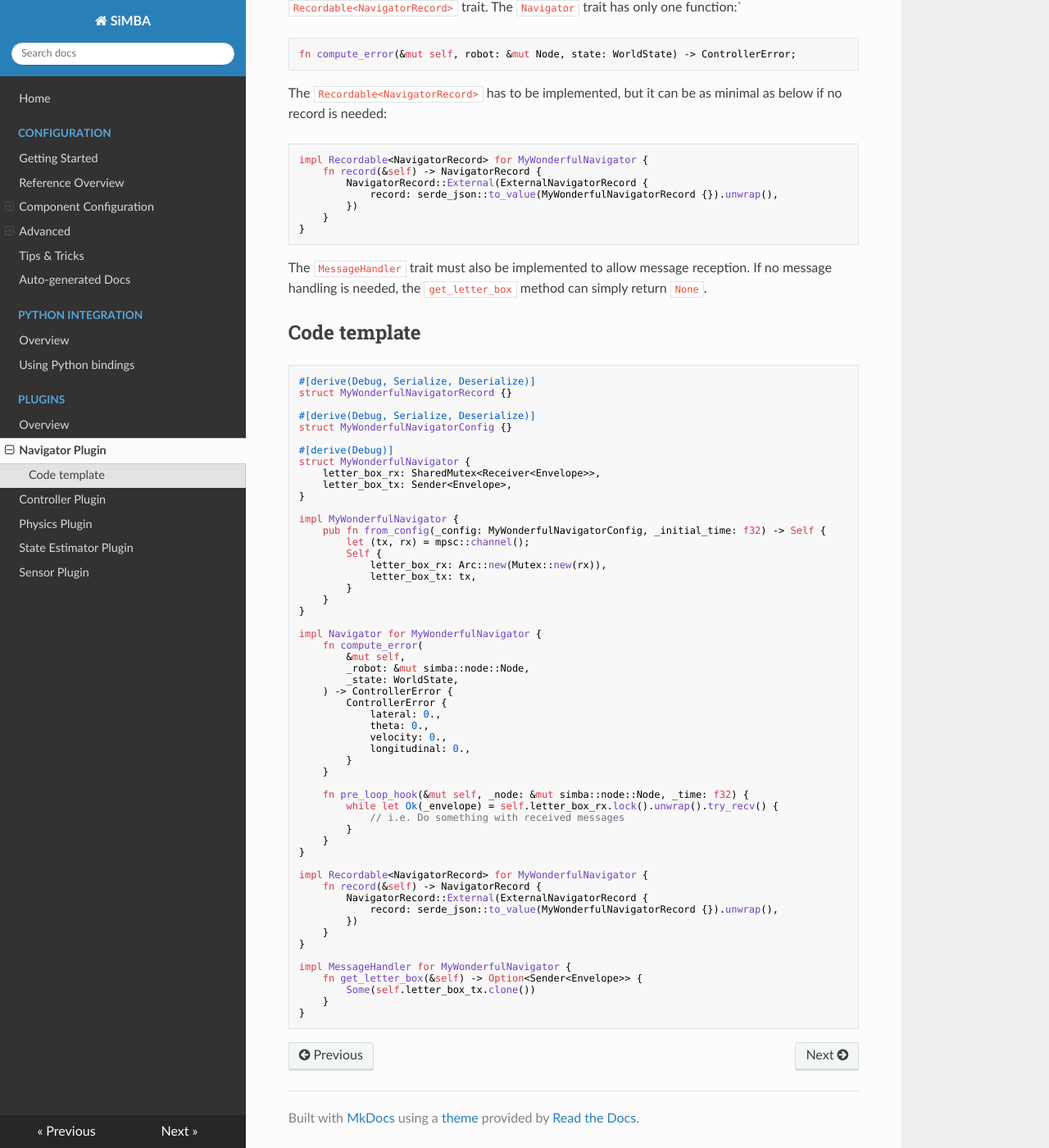
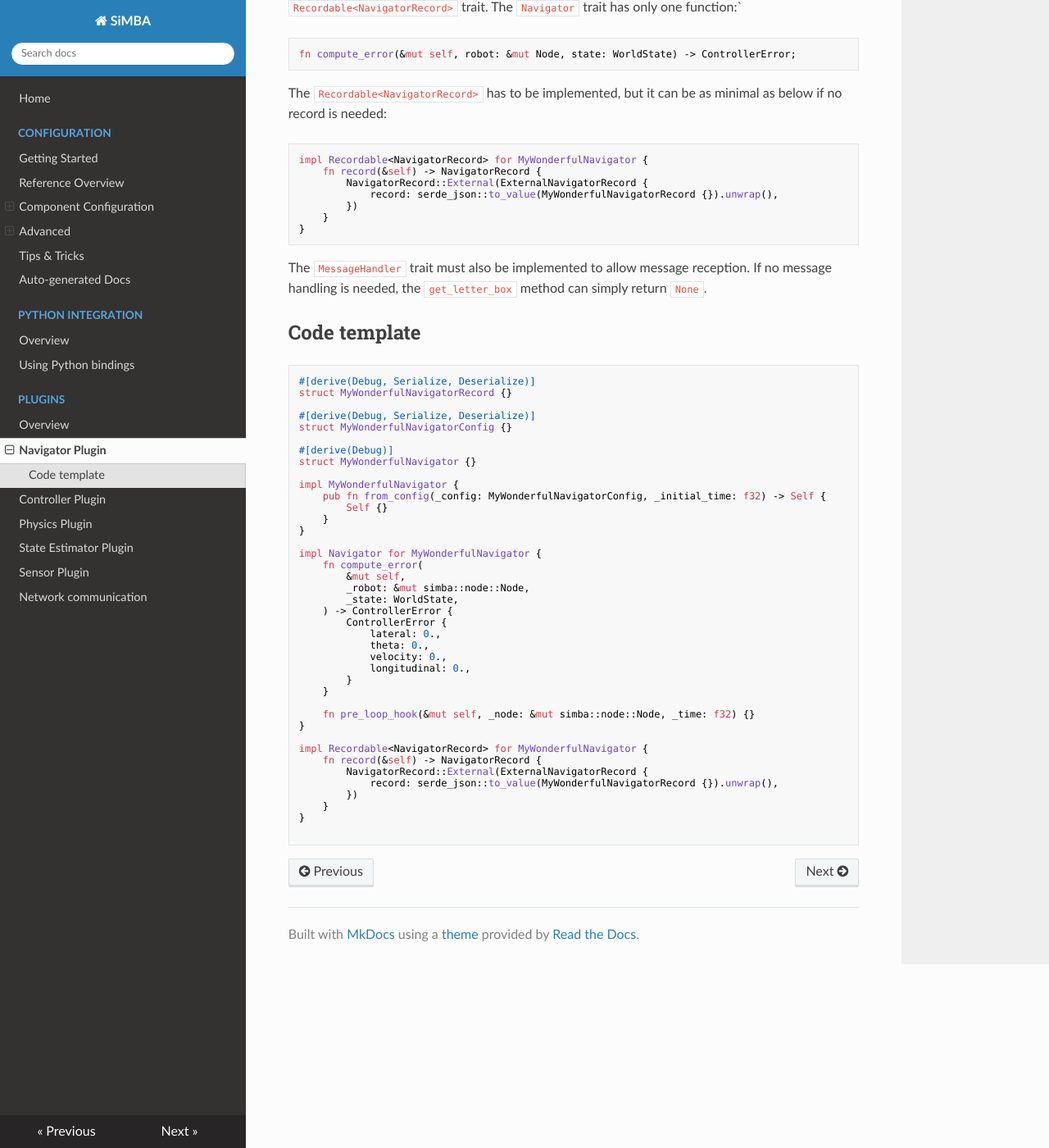
Before and after one commit to mescourrou/simba, an MkDocs documentation site: the page built from doc/user_manual/docs/plugin/navigator.md, in a window 1280 px wide and 1400 px high, scrolled down 236 px. Shown: the whole window at 82% size. Built offline with MkDocs 1.6.1, drawn with Linux system fonts in a browser that asks for light colours; nearby versions of some CDN libraries.

````diff
--- a/doc/user_manual/docs/plugin/navigator.md
+++ b/doc/user_manual/docs/plugin/navigator.md
@@ -32,18 +32,11 @@ struct MyWonderfulNavigatorRecord {}
 struct MyWonderfulNavigatorConfig {}
 
 #[derive(Debug)]
-struct MyWonderfulNavigator {
-    letter_box_rx: SharedMutex<Receiver<Envelope>>,
-    letter_box_tx: Sender<Envelope>,
-}
+struct MyWonderfulNavigator {}
 
 impl MyWonderfulNavigator {
     pub fn from_config(_config: MyWonderfulNavigatorConfig, _initial_time: f32) -> Self {
-        let (tx, rx) = mpsc::channel();
-        Self {
-            letter_box_rx: Arc::new(Mutex::new(rx)),
-            letter_box_tx: tx,
-        }
+        Self {}
     }
 }
 
@@ -61,11 +54,7 @@ impl Navigator for MyWonderfulNavigator {
         }
     }
 
-    fn pre_loop_hook(&mut self, _node: &mut simba::node::Node, _time: f32) {
-        while let Ok(_envelope) = self.letter_box_rx.lock().unwrap().try_recv() {
-            // i.e. Do something with received messages
-        }
-    }
+    fn pre_loop_hook(&mut self, _node: &mut simba::node::Node, _time: f32) {}
 }
 
 impl Recordable<NavigatorRecord> for MyWonderfulNavigator {
@@ -76,9 +65,4 @@ impl Recordable<NavigatorRecord> for MyWonderfulNavigator {
     }
 }
 
-impl MessageHandler for MyWonderfulNavigator {
-    fn get_letter_box(&self) -> Option<Sender<Envelope>> {
-        Some(self.letter_box_tx.clone())
-    }
-}
 ```
--- a/doc/user_manual/mkdocs.yml
+++ b/doc/user_manual/mkdocs.yml
@@ -30,3 +30,4 @@ nav:
     - Physics Plugin: plugin/physics.md
     - State Estimator Plugin: plugin/state_estimator.md
     - Sensor Plugin: plugin/sensor.md
+    - Network communication: plugin/network.md
````
Also changed, not shown: doc/user_manual/docs/index.md (+0 -3 lines), doc/user_manual/docs/plugin/controller.md (+3 -19 lines), doc/user_manual/docs/plugin/state_estimator.md (+2 -17 lines), doc/user_manual/docs/plugin/network.md (renamed from doc/user_manual/docs/network.md), 10 other files.
